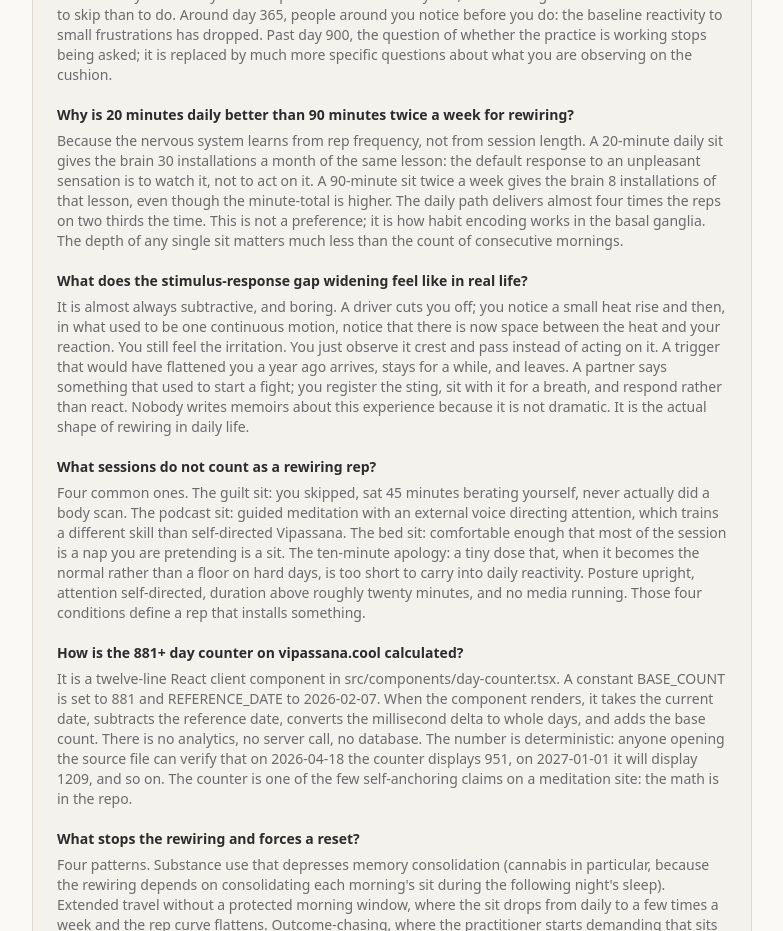
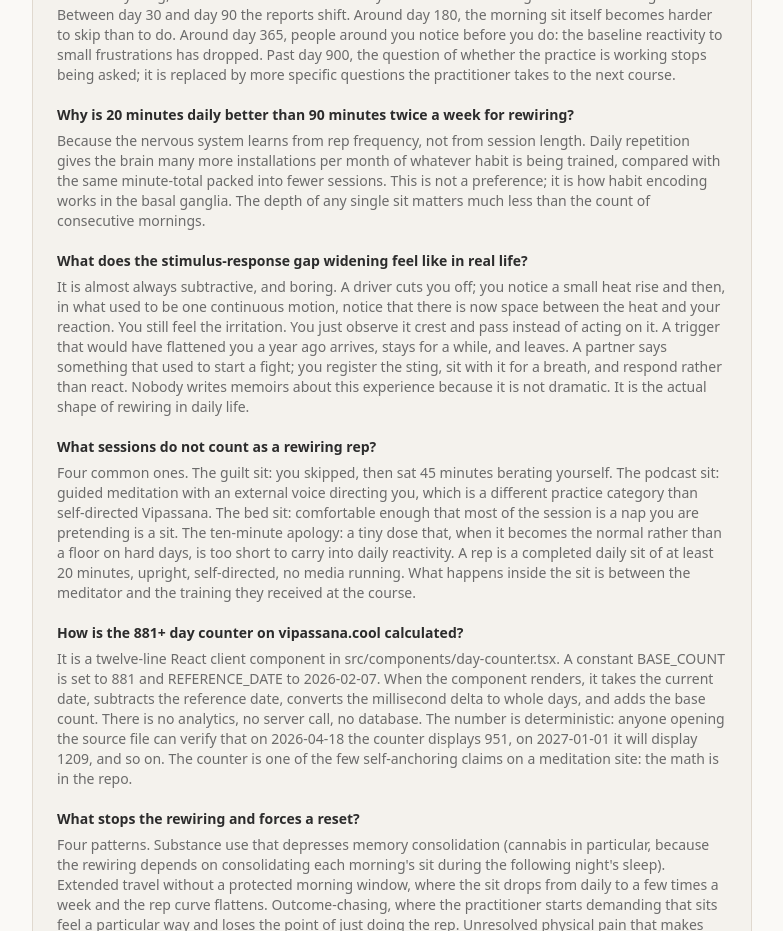
Before and after one commit to m13v/vipassana-cool, a Next.js app: page /t/vipassana-daily-practice in a window 1280 px wide. Shown: the part 9200-10131 px from the top of the page, without its empty margins (248-1031 px from the left). Built offline with nearby package versions, Linux system fonts and the light colour scheme.

Commit message:
Update FAQ answers for Vipassana daily practice

```diff
--- a/src/app/t/vipassana-daily-practice/page.tsx
+++ b/src/app/t/vipassana-daily-practice/page.tsx
@@ -49,17 +49,17 @@ const faqs = [
   {
     question: "Does daily Vipassana practice actually rewire the brain?",
     answer:
-      "Yes, with two caveats. The brain changes measurably with sustained meditation practice: reduced amygdala reactivity to negative stimuli, lowered default-mode-network activity linked to self-referential thinking, and in long-term practitioners elevated occipital gamma power during sitting. All three effects correlate more strongly with hours of recent daily practice than with cumulative lifetime hours. The caveats: the effect is cumulative and gradual, not dramatic after one course, and the claims that survive peer review are modest compared to popular neuroscience framing. What rewiring looks like from the inside is a slowly widening gap between an urge and your reaction to it, reported consistently by practitioners around the 90-day mark of daily sitting.",
+      "Yes, with two caveats. The brain changes measurably with sustained meditation practice: reduced amygdala reactivity to negative stimuli, lowered default-mode-network activity linked to self-referential thinking, and in long-term practitioners elevated occipital gamma power during sitting. All three effects correlate more strongly with hours of recent daily practice than with cumulative lifetime hours. The caveats: the effect is cumulative and gradual, not dramatic after one course, and the claims that survive peer review are modest compared to popular neuroscience framing. What rewiring looks like from the inside is a slowly widening gap between an urge and the reaction that used to follow it, reported consistently by practitioners around the 90-day mark of daily sitting.",
   },
   {
     question: "How many days of daily practice before you notice the rewiring?",
     answer:
-      "Most practitioners report a small but observable change around day 90: a quarter-second pause appears between an urge and the action that usually followed it. Before day 30, almost nobody notices anything, which is normal. The nervous system is still reinforcing the habit of sitting itself. Between day 30 and day 90 the reports shift. Around day 180, the morning sit itself becomes harder to skip than to do. Around day 365, people around you notice before you do: the baseline reactivity to small frustrations has dropped. Past day 900, the question of whether the practice is working stops being asked; it is replaced by much more specific questions about what you are observing on the cushion.",
+      "Most practitioners report a small but observable change around day 90: a quarter-second pause appears between an urge and the action that usually followed it. Before day 30, almost nobody notices anything, which is normal. The nervous system is still reinforcing the habit of sitting itself. Between day 30 and day 90 the reports shift. Around day 180, the morning sit itself becomes harder to skip than to do. Around day 365, people around you notice before you do: the baseline reactivity to small frustrations has dropped. Past day 900, the question of whether the practice is working stops being asked; it is replaced by more specific questions the practitioner takes to the next course.",
   },
   {
     question: "Why is 20 minutes daily better than 90 minutes twice a week for rewiring?",
     answer:
-      "Because the nervous system learns from rep frequency, not from session length. A 20-minute daily sit gives the brain 30 installations a month of the same lesson: the default response to an unpleasant sensation is to watch it, not to act on it. A 90-minute sit twice a week gives the brain 8 installations of that lesson, even though the minute-total is higher. The daily path delivers almost four times the reps on two thirds the time. This is not a preference; it is how habit encoding works in the basal ganglia. The depth of any single sit matters much less than the count of consecutive mornings.",
+      "Because the nervous system learns from rep frequency, not from session length. Daily repetition gives the brain many more installations per month of whatever habit is being trained, compared with the same minute-total packed into fewer sessions. This is not a preference; it is how habit encoding works in the basal ganglia. The depth of any single sit matters much less than the count of consecutive mornings.",
   },
   {
     question: "What does the stimulus-response gap widening feel like in real life?",
@@ -69,7 +69,7 @@ const faqs = [
   {
     question: "What sessions do not count as a rewiring rep?",
     answer:
-      "Four common ones. The guilt sit: you skipped, sat 45 minutes berating yourself, never actually did a body scan. The podcast sit: guided meditation with an external voice directing attention, which trains a different skill than self-directed Vipassana. The bed sit: comfortable enough that most of the session is a nap you are pretending is a sit. The ten-minute apology: a tiny dose that, when it becomes the normal rather than a floor on hard days, is too short to carry into daily reactivity. Posture upright, attention self-directed, duration above roughly twenty minutes, and no media running. Those four conditions define a rep that installs something.",
+      "Four common ones. The guilt sit: you skipped, then sat 45 minutes berating yourself. The podcast sit: guided meditation with an external voice directing you, which is a different practice category than self-directed Vipassana. The bed sit: comfortable enough that most of the session is a nap you are pretending is a sit. The ten-minute apology: a tiny dose that, when it becomes the normal rather than a floor on hard days, is too short to carry into daily reactivity. A rep is a completed daily sit of at least 20 minutes, upright, self-directed, no media running. What happens inside the sit is between the meditator and the training they received at the course.",
   },
   {
     question: "How is the 881+ day counter on vipassana.cool calculated?",
@@ -132,7 +132,8 @@ export default function Page() {
           the change before you do. 900+ days is where the author is now, and
           the number he is sitting on is a live counter on this site, computed
           from twelve lines of code you can verify yourself. Frequency beats
-          duration. 20 minutes daily outperforms 90 minutes twice a week.
+          duration: a daily sit outperforms the same minute-total packed into a
+          few long sits per week.
         </p>
       </div>
 
```
